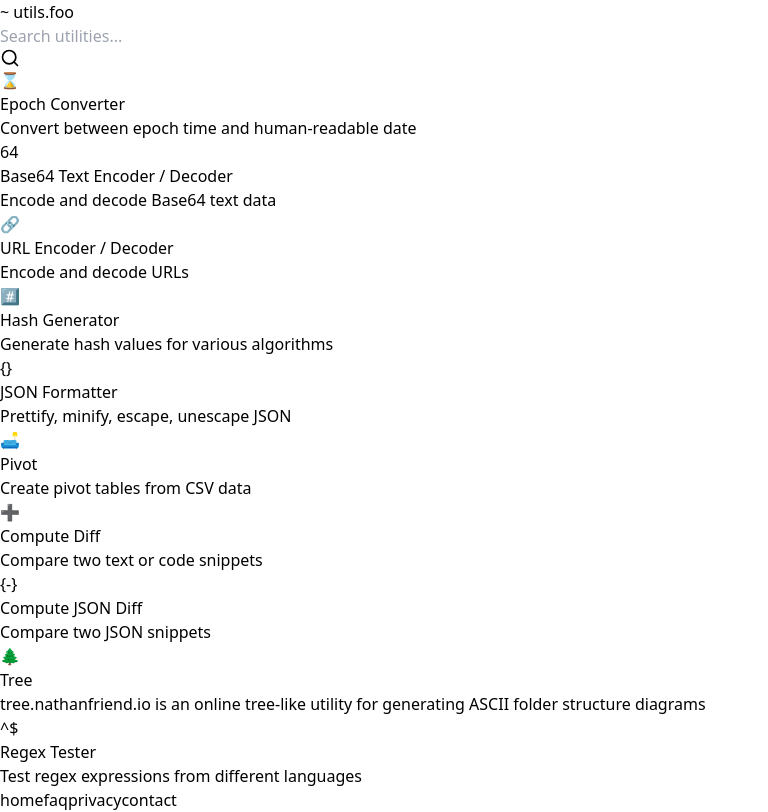
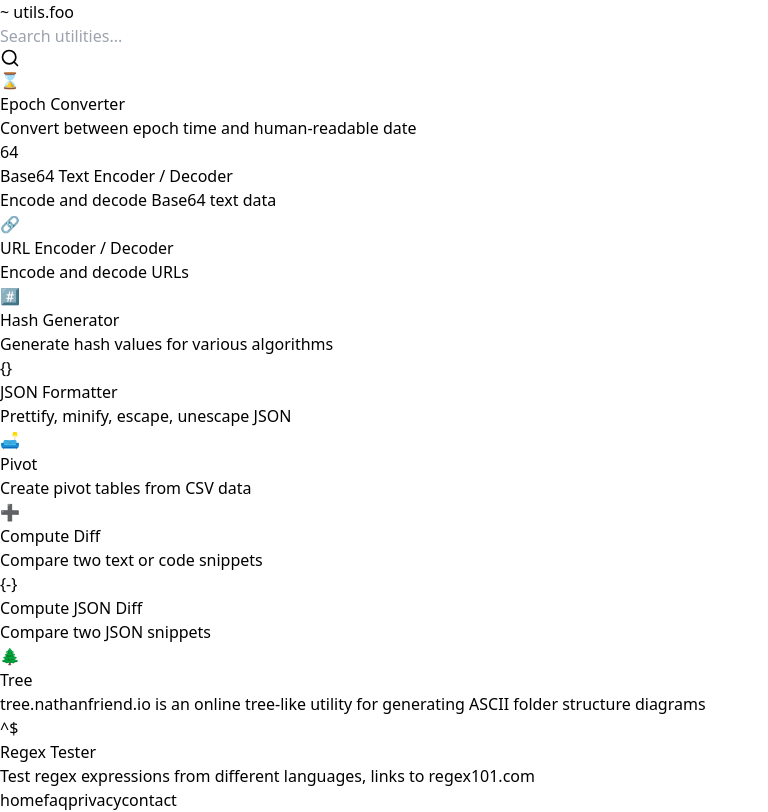
Before and after one commit to midplane/utils.foo, a React (Vite) app: page / in a window 1280 px wide. Shown: the whole page, without its empty margins (0-768 px from the left). Built offline with nearby package versions, Linux system fonts and the light colour scheme.

Commit message:
add regex entry

```diff
--- a/src/pages/Home.jsx
+++ b/src/pages/Home.jsx
@@ -28,7 +28,7 @@ const utilities = [
   { name: 'Compute Diff', description: 'Compare two text or code snippets', path: '/diff', icon: '➕' },
   { name: 'Compute JSON Diff', description: 'Compare two JSON snippets', path: '/diff?lang=json', icon: '{-}' },
   { name: 'Tree', description: 'tree.nathanfriend.io is an online tree-like utility for generating ASCII folder structure diagrams', path: 'https://tree.nathanfriend.io/', icon: '🌲' },
-  { name: 'Regex Tester', description: 'Test regex expressions from different languages', path: 'https://regex101.com/', icon: '^$' },
+  { name: 'Regex Tester', description: 'Test regex expressions from different languages, links to regex101.com', path: 'https://regex101.com/', icon: '^$' },
   // Add more utilities here as we implement them
 ];
 
```
